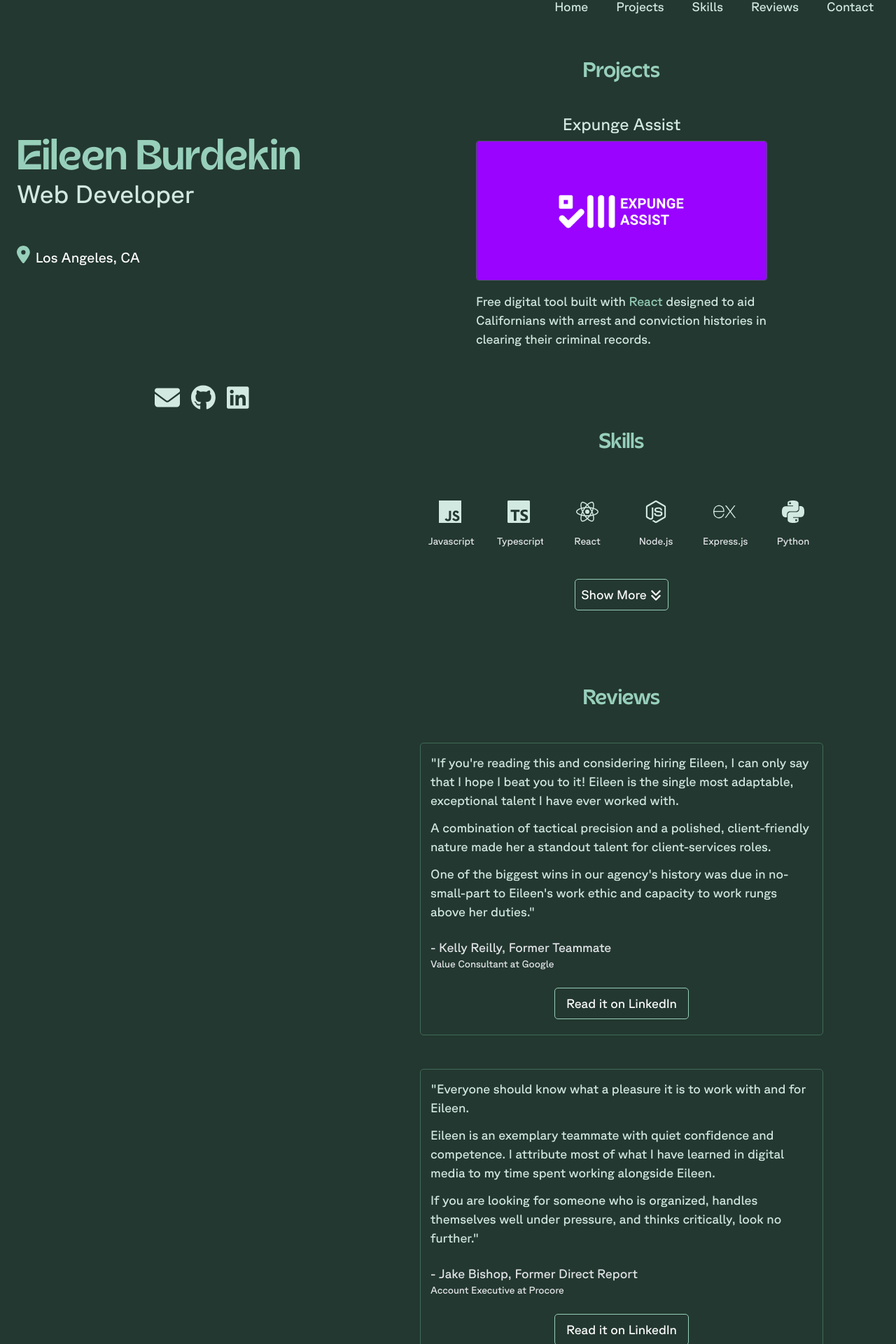
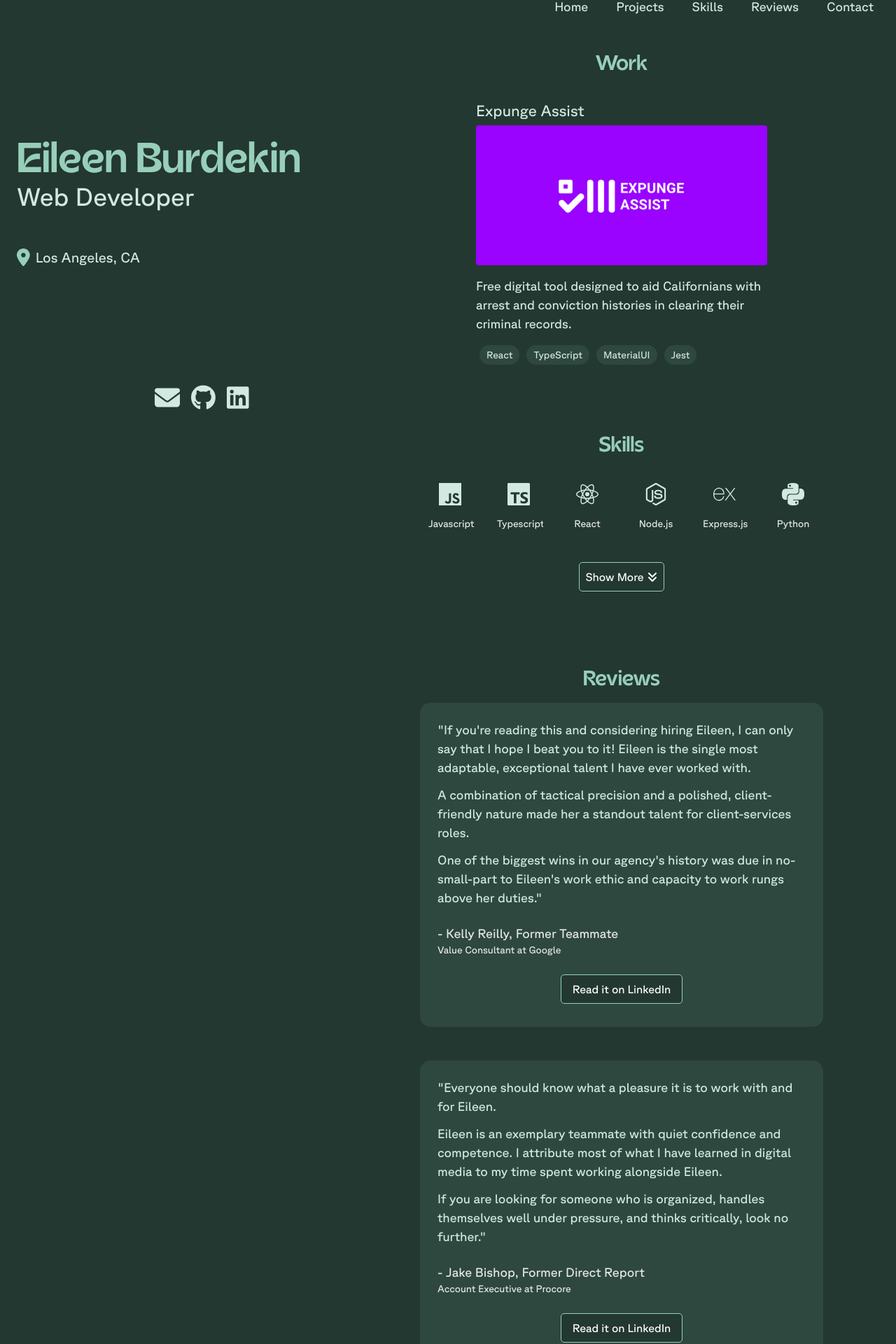
Before and after one commit to eburdekin/eb-react, a React (Vite) app: page / in a window 1280 px wide. Shown: the part 20-1940 px from the top of the page at 70% size. Built offline with nearby package versions, Linux system fonts and the light colour scheme; no server answers.

Commit message:
remove some tailwind classes

```diff
--- a/src/App.tsx
+++ b/src/App.tsx
@@ -1,14 +1,13 @@
 import React, { useState, useEffect } from "react";
 import Menu from "./components/Menu";
-import Projects from "./sections/Projects";
+import Hero from "./sections/Hero";
+import Projects from "./sections/Work";
 import Skills from "./sections/Skills";
 import Reviews from "./sections/Reviews";
 import Contact from "./sections/Contact";
 import Footer from "./components/Footer";
 import { FontAwesomeIcon } from "@fortawesome/react-fontawesome";
 import { faArrowUp } from "@fortawesome/free-solid-svg-icons";
-import ContactIcons from "./components/ContactIcons";
-import { faLocationDot } from "@fortawesome/free-solid-svg-icons";
 
 function App() {
   const [showBackToTop, setShowBackToTop] = useState(false);
@@ -35,24 +34,9 @@ function App() {
   return (
     <div className="min-h-screen gap-2">
       <Menu />
-
       <div className="flex flex-col md:flex-row">
         <div className="w-full md:flex-1">
-          <div className="flex flex-col min-h-screen p-4 md:p-6 sticky top-0">
-            <div className="pt-40 my-auto max-w-md">
-              <h1 className="text-5xl xl:text-6xl">Eileen Burdekin</h1>
-              <h3 className="text-3xl md:text-4xl mb-4">Web Developer</h3>
-            </div>
-            <div className="flex items-center text-lg md:text-xl gap-2">
-              <FontAwesomeIcon icon={faLocationDot} size="lg" color="#97cfbb" />
-              <p className="mt-1 md:mt-2 text-large text-white">
-                Los Angeles, CA
-              </p>
-            </div>
-            <div className="my-40 flex items-center justify-center">
-              <ContactIcons />
-            </div>
-          </div>
+          <Hero />
         </div>
         <div className="w-full max-w-6xl md:flex-1 mt-20 px-6 flex flex-col gap-10 justify-center">
           <Projects />
--- a/src/components/ContactIcons.tsx
+++ b/src/components/ContactIcons.tsx
@@ -38,7 +38,7 @@ const ContactIcons = () => {
               icon={link.icon}
               size="2x"
               color="#d2e9e1"
-              className="m-2 hover-effect"
+              className="contact-icon hover-effect"
             />
           </a>
         );
--- a/src/components/Footer.tsx
+++ b/src/components/Footer.tsx
@@ -3,19 +3,19 @@ import ContactIcons from "./ContactIcons";
 
 const Footer = () => {
   return (
-    <div className="w-full text-center mt-10">
+    <footer>
       <div className="md:hidden">
         <ContactIcons />
       </div>
 
-      <p className="text-sm">
+      <p className="small-text">
         &copy; {new Date().getFullYear().toString()}{" "}
         <a href="https://github.com/eburdekin" target="_blank" rel="noreferrer">
           Eileen Burdekin
         </a>
         . Built with React.
       </p>
-    </div>
+    </footer>
   );
 };
 
--- a/src/components/ProjectCard.tsx
+++ b/src/components/ProjectCard.tsx
@@ -5,28 +5,27 @@ type ProjectCardProps = {
   projectName: string;
   image: string;
   link1: string;
-  linktext1: string;
   link2: string;
-  linktext2: string;
+  technologies: Array<string>;
 };
 
 const ProjectCard = (props: ProjectCardProps) => {
   return (
-    <div className="relative rounded p-3 md:p-4 max-w-md group">
-      <p className="text-2xl mb-2 text-center">{props.projectName}</p>
+    <div className="project-card relative p-3 md:p-4 max-w-md group">
+      <p className="project-name">{props.projectName}</p>
       <div className="relative">
         <img
           src={props.image}
           alt={props.projectName}
-          className="rounded border w-full h-[200px] object-cover border-gray-600 transition-opacity duration-300 ease-in-out group-hover:opacity-50"
+          className="rounded w-full h-[200px] object-cover transition-opacity duration-300 ease-in-out group-hover:opacity-50"
         />
         <div className="absolute inset-0 flex justify-center items-center opacity-0 transition-opacity duration-300 ease-in-out group-hover:opacity-100">
           <div className="flex gap-5 items-center">
             <a href={props.link1} target="_blank" rel="noreferrer">
-              <button className="p-2 mx-2 w-[100px]">{props.linktext1}</button>
+              <button className="p-2 mx-2 w-[100px]">Live</button>
             </a>
             <a href={props.link2} target="_blank" rel="noreferrer">
-              <button className="p-2 mx-2 w-[100px]">{props.linktext2}</button>
+              <button className="p-2 mx-2 w-[100px]">GitHub</button>
             </a>
           </div>
         </div>
@@ -34,6 +33,15 @@ const ProjectCard = (props: ProjectCardProps) => {
       <div className="my-4 flex flex-col justify-center">
         <p>{props.children}</p>
       </div>
+      <div>
+        {props.technologies.map((tech) => {
+          return (
+            <span key={tech} className="tech-chip">
+              {tech}
+            </span>
+          );
+        })}
+      </div>
     </div>
   );
 };
--- a/src/components/ReviewCard.tsx
+++ b/src/components/ReviewCard.tsx
@@ -14,7 +14,7 @@ const ReviewCard = (props: ReviewCardProps) => {
       <div className="flex flex-col justify-center gap-3">{props.children}</div>
       <div className="my-6">
         <p className="text-gray-200">{`- ${props.personName}, ${props.jobRelation}`}</p>
-        <div className="text-sm text-gray-200">{props.jobPosition}</div>
+        <div className="small-text text-gray-200">{props.jobPosition}</div>
       </div>
       <div className="text-center my-2">
         <a href={props.goTo} target="_blank" rel="noreferrer">
--- a/src/index.css
+++ b/src/index.css
@@ -14,6 +14,10 @@
 
 /* global styles */
 
+* {
+  box-sizing: border-box;
+}
+
 body {
   font-family: "GT Sans";
   background-color: #233830;
@@ -26,12 +30,31 @@ h1, h2 {
   color: #97cfbb;
 }
 
+h1 {
+  font-size: 48px;
+  line-height: 1;
+
+  @media (min-width: 1280px) {
+    font-size: 60px;
+    line-height: 1;
+  }
+}
+
 h3 {
   color: #d2e9e1;
+  font-size: 30px;
+  line-height: 36px;
+  margin-bottom: 16px;
+
+  @media (min-width: 768px) {
+    font-size: 36px;
+    line-height: 40px;
+  }
 }
 
 button {
   color: white;
+  font-size: 16px;
   background-color: #233830;
   border: 1px solid #97cfbb;
   transition: transform 0.2s ease;
@@ -63,9 +86,18 @@ button:disabled {
   color: #97cfbb;
 }
 
+section {
+  margin-bottom: 30px;
+}
+
 .section-header {
   font-size: 30px;
   text-align: center;
+  margin: 10px 0px 10px 0px;
+}
+
+.small-text {
+  font-size: 14px;
 }
 
 /* nav menu */
@@ -82,28 +114,168 @@ button:disabled {
   color: #97cfbb;
 }
 
+/* hero */
+
+.hero {
+  display: flex;
+  flex-direction: column;
+  top: 0px;
+  min-height: 100vh;
+  position: sticky;
+  padding: 16px;
+
+  @media (min-width: 768px) {
+    padding: 24px;
+  }
+}
+
+.hero-headers {
+  padding-top: 160px;
+  margin-top: auto;
+  margin-bottom: auto;
+  max-width: 448px;
+}
+
+.location {
+  display: flex;
+  align-items: center;
+  gap: 8px;
+  font-size: 18px;
+
+  @media (min-width: 768px) {
+    font-size: 20px;
+    line-height: 28px;
+  }
+}
+
+.hero-contact-icon-container {
+  display: flex;
+  align-items: center;
+  justify-content: center;
+  margin-top: 160px;
+  margin-bottom: 160px;
+}
+
+.contact-icon {
+  margin: 8px;
+}
+
 /* projects */
 
+.project-card-container {
+  display: flex;
+  flex-wrap: wrap;
+  gap: 16px;
+  justify-content: space-evenly;
+  margin-left: auto;
+  margin-right: auto;
+  max-width: 1152px;
+}
+
+.project-name {
+  font-size: 22px;
+  margin-bottom: 5px;
+}
+
+.tech-chip {
+  background-color: #2e483f;
+  font-size: 14px;
+  padding: 6px 10px 6px 10px;
+  margin: 5px;
+  border-radius: 20px;
+}
 
 /* reviews */
 
 .review-card {
-  border: 1px solid #416a5a;
-  border-radius: 5px;
+  background-color: #2e483f;
+  border-radius: 15px;
   margin-bottom: 8px;
-  padding: 14px;
+  padding: 25px;
 }
 
 
 /* skills */
 
+.skill-card-container {
+  gap: 4px;
+  justify-content: space-evenly;
+  text-align: center;
+  max-width: 768px;
+  margin-left: auto;
+  margin-right: auto;
+}
+
+.skill-card-grid {
+  display: grid;
+  gap: 12px;
+  grid-template-columns: repeat(3, minmax(0, 1fr));
+
+  @media (min-width: 1024px) {
+    grid-template-columns: repeat(4, minmax(0, 1fr));
+  }
+
+  @media (min-width: 1280px) {
+    grid-template-columns: repeat(6, minmax(0, 1fr));
+  }
+}
+
 .skill-hover:hover {
   color: #97cfbb;
 }
 
+.skill-show-button {
+  display: flex;
+  gap: 4px;
+  align-items: center;
+}
+
+/* reviews */
+
+.review-card-container {
+  display: flex;
+  flex-wrap: wrap;
+  gap: 40px;
+  justify-content: space-evenly;
+  margin-left: auto;
+  margin-right: auto;
+  max-width: 1152px;
+}
+
 /* contact */
+
+.contact-form {
+  margin-top: 40px;
+  display: flex;
+  flex-direction: column;
+  align-items: center;
+  max-width: 448px;
+  width: 100%;
+}
+
+.contact-input {
+  border: 1px solid #548574;
+  background: transparent;
+  display: block;
+  width: 100%;
+  border-radius: 10px;
+  padding: 8px;
+}
+
+.contact-input:focus {
+  border: 1px solid #97cfbb;
+}
 
 .form-error {
   color: rgb(250, 118, 118);
   font-size: 14px;
 }
+
+/* footer */
+
+footer {
+  width: 100%;
+  text-align: center;
+  margin-top: 40px;
+  margin-bottom: 8px;
+}
--- /dev/null
+++ b/src/sections/Hero.tsx
@@ -0,0 +1,24 @@
+import React from "react";
+import { FontAwesomeIcon } from "@fortawesome/react-fontawesome";
+import ContactIcons from "../components/ContactIcons";
+import { faLocationDot } from "@fortawesome/free-solid-svg-icons";
+
+const Hero = () => {
+  return (
+    <div className="hero">
+      <div className="hero-headers">
+        <h1>Eileen Burdekin</h1>
+        <h3>Web Developer</h3>
+      </div>
+      <div className="location">
+        <FontAwesomeIcon icon={faLocationDot} size="lg" color="#97cfbb" />
+        <p>Los Angeles, CA</p>
+      </div>
+      <div className="hero-contact-icon-container">
+        <ContactIcons />
+      </div>
+    </div>
+  );
+};
+
+export default Hero;
--- a/src/sections/Projects.tsx
+++ /dev/null
@@ -1,27 +0,0 @@
-import React from "react";
-import ProjectCard from "../components/ProjectCard";
-
-const Projects = () => {
-  return (
-    <section id="section-projects">
-      <h2 className="section-header my-5">Projects</h2>
-      <div className="flex flex-wrap gap-4 justify-evenly max-w-6xl mx-auto">
-        <ProjectCard
-          image="../images/expungeassist.webp"
-          projectName="Expunge Assist"
-          link1="https://expungeassist.org/"
-          linktext1="Live"
-          link2="https://github.com/hackforla/expunge-assist"
-          linktext2="GitHub"
-        >
-          Free digital tool built with{" "}
-          <span className="highlighted">React</span> designed to aid
-          Californians with arrest and conviction histories in clearing their
-          criminal records.
-        </ProjectCard>
-      </div>
-    </section>
-  );
-};
-
-export default Projects;
--- a/src/sections/Reviews.tsx
+++ b/src/sections/Reviews.tsx
@@ -4,8 +4,8 @@ import ReviewCard from "../components/ReviewCard";
 const Reviews = () => {
   return (
     <section id="section-reviews">
-      <h2 className="section-header py-2 my-5 md:my-8">Reviews</h2>
-      <div className="flex flex-row flex-wrap gap-10 justify-evenly max-w-6xl mx-auto">
+      <h2 className="section-header">Reviews</h2>
+      <div className="review-card-container">
         <ReviewCard
           goTo="https://www.linkedin.com/in/eburdekin/"
           personName="Kelly Reilly"
--- a/src/sections/Skills.tsx
+++ b/src/sections/Skills.tsx
@@ -38,7 +38,7 @@ interface ISkillCardsProps {
 
 const SkillCards: React.FC<ISkillCardsProps> = ({ items }) => {
   return (
-    <div className="grid grid-cols-3 gap-3 lg:grid-cols-4 xl:grid-cols-6">
+    <div className="skill-card-grid">
       {items.map((item: Skill, index: number) => {
         const Icon = item.Icon;
 
@@ -50,7 +50,9 @@ const SkillCards: React.FC<ISkillCardsProps> = ({ items }) => {
             <div className="skill-hover rounded-md w-full p-1 overflow-hidden group-hover:ring-1 ring-gray-600 relative z-20 transition-all duration-500">
               <div className="py-2 z-50 relative space-y-4">
                 <Icon className="w-6 sm:w-8 h-6 sm:h-8 mx-auto" />
-                <p className="text-sm text-center text-gray-200">{item.text}</p>
+                <p className="small-text text-center text-gray-200">
+                  {item.text}
+                </p>
               </div>
             </div>
           </div>
@@ -65,8 +67,8 @@ const Skills = () => {
 
   return (
     <section id="section-skills">
-      <h2 className="section-header py-2 my-5 md:my-8">Skills</h2>
-      <div className="gap-1 justify-evenly max-w-3xl mx-auto text-center">
+      <h2 className="section-header">Skills</h2>
+      <div className="skill-card-container">
         <SkillCards items={atfSkills} />
         <button
           className="p-2 my-6"
@@ -86,7 +88,7 @@ const Skills = () => {
 
   function ShowLess() {
     return (
-      <div className="flex gap-1 items-center">
+      <div className="skill-show-button">
         <span>Show Less</span>
         <FaAnglesUp />
       </div>
@@ -95,7 +97,7 @@ const Skills = () => {
 
   function ShowMore() {
     return (
-      <div className="flex gap-1 items-center">
+      <div className="skill-show-button">
         <span>Show More</span>
         <FaAnglesDown />
       </div>
--- /dev/null
+++ b/src/sections/Work.tsx
@@ -0,0 +1,24 @@
+import React from "react";
+import ProjectCard from "../components/ProjectCard";
+
+const Work = () => {
+  return (
+    <section id="section-projects">
+      <h2 className="section-header">Work</h2>
+      <div className="project-card-container">
+        <ProjectCard
+          image="../images/expungeassist.webp"
+          projectName="Expunge Assist"
+          link1="https://expungeassist.org/"
+          link2="https://github.com/hackforla/expunge-assist"
+          technologies={["React", "TypeScript", "MaterialUI", "Jest"]}
+        >
+          Free digital tool designed to aid Californians with arrest and
+          conviction histories in clearing their criminal records.
+        </ProjectCard>
+      </div>
+    </section>
+  );
+};
+
+export default Work;
```
Also changed, not shown: src/sections/Contact.tsx (+5 -9 lines).
